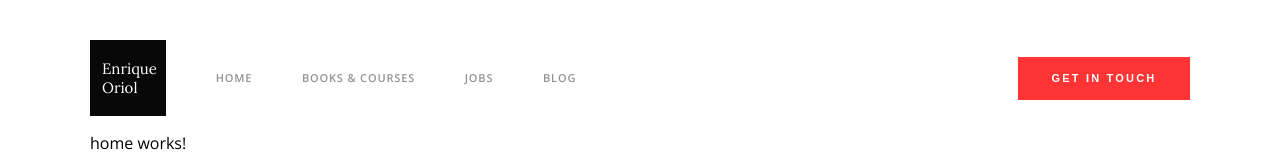
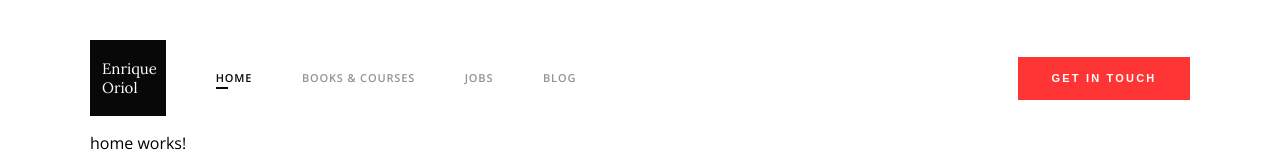
Before and after one commit to kaikcreator/eoriol, an Angular app: page /home in a window 1280 px wide. Shown: the top 160 px of the page. Built offline with nearby package versions, Linux system fonts and the light colour scheme.

Commit message:
second iteration of header

```diff
--- a/src/app/app.component.scss
+++ b/src/app/app.component.scss
@@ -39,6 +39,19 @@ header{
             font-size: 11px;
             font-weight: 600;
             line-height: 22px;
+
+            &:hover, &.active{
+                color: $color-black;
+            }
+
+            &:hover:after, &.active:after {
+                content: "";
+                height: 2px;
+                width: 12px;
+                display: block;
+                background: $color-black;;
+                margin-top: -2px;
+            }
         }
     }
 
@@ -54,10 +67,16 @@ header{
             border: none;
             color: $color-white;
             font-size: 11px;
-            font-weight: 700;
+            font-weight: 600;
             line-height: 35px;
             letter-spacing: 2.2px;
             text-transform: uppercase;
+            &:hover{
+                background-color: darken($color-primary, 10%);
+            }
+            &:active{
+                background-color: darken($color-primary, 20%);
+            }
         }
     }
 
--- a/src/styles.scss
+++ b/src/styles.scss
@@ -5,4 +5,8 @@
 body{
     font-family: $open-sans-font;
     margin: 0px space-units(9);
+
+    *:focus{
+        outline-color: $color-primary !important;
+    }
 }
```
